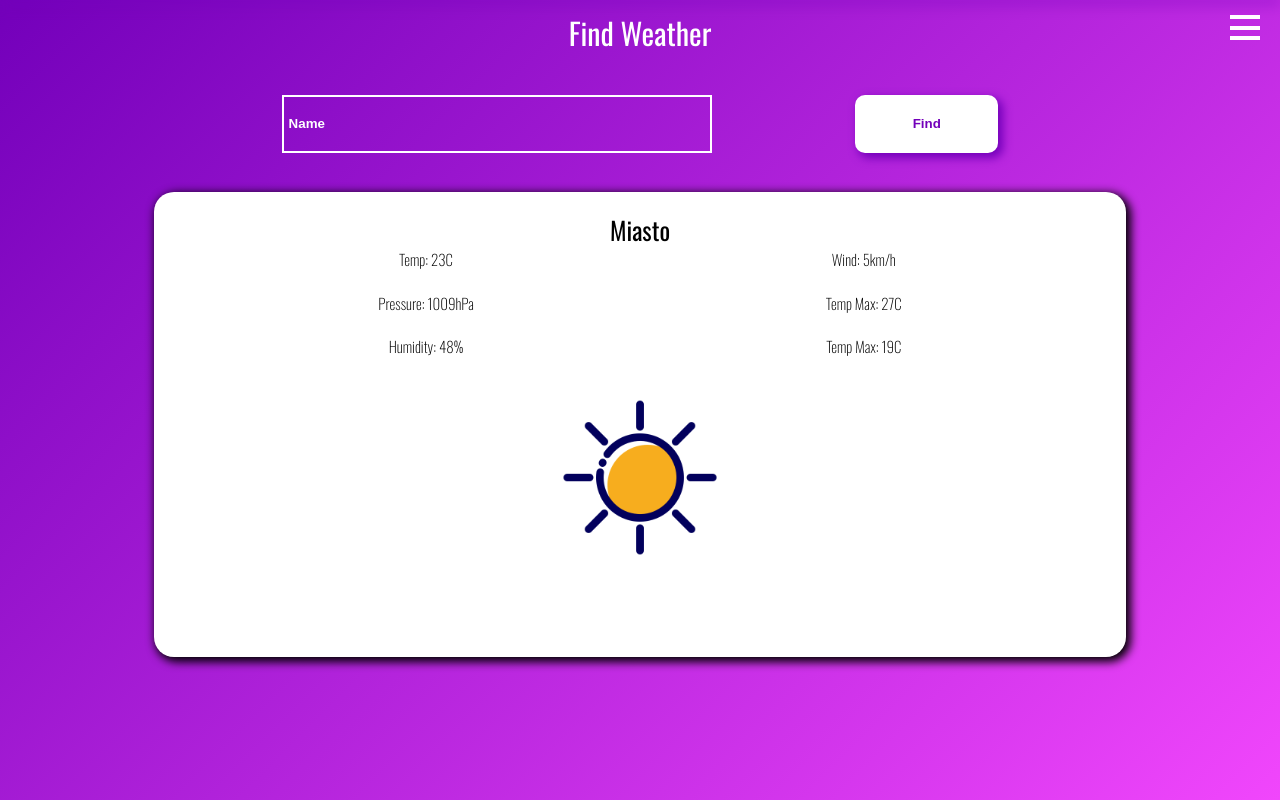
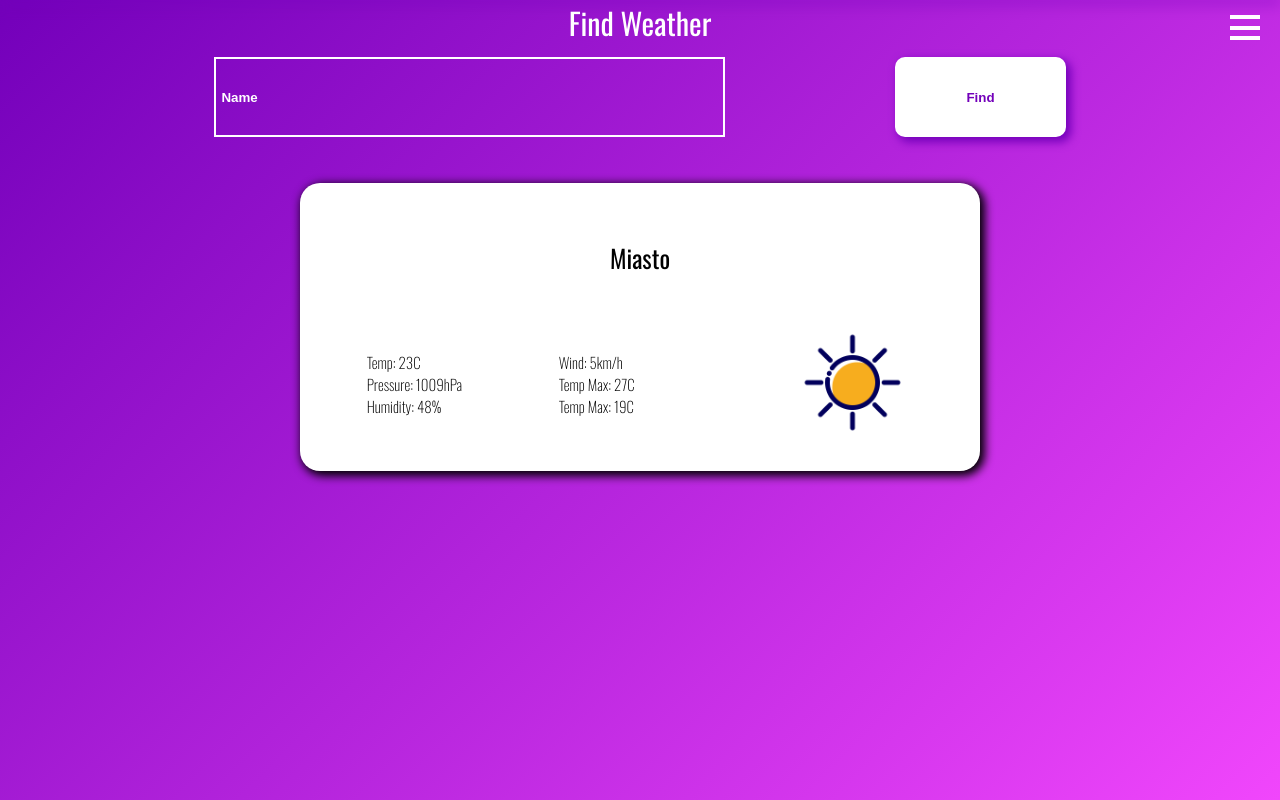
Before and after one commit to Growcu/AplikacjaPogodowa, a React (Create React App) app: page / in a window 1280 px wide. Both pictures are taken after a click on the button "Find". Built offline with nearby package versions, Linux system fonts and the light colour scheme.

Commit message:
improve findWeather styles for mobile

```diff
--- a/src/components/Card.jsx
+++ b/src/components/Card.jsx
@@ -9,6 +9,7 @@ const Card = () => {
     return (
         <div className="card">
             <h3 className="card-title">Miasto</h3>
+            <div className="card-info-wrapper">
                 <ul className="card-list">
                     <li className="card-list-item">Temp: 23C</li>
                     <li className="card-list-item">Pressure: 1009hPa</li>
@@ -16,9 +17,9 @@ const Card = () => {
                     <li className="card-list-item">Wind: 5km/h</li>
                     <li className="card-list-item">Temp Max: 27C</li>
                     <li className="card-list-item">Temp Max: 19C</li>
-                {/* <li className="card-list-item icon"><img src={Icon} alt="ikona" /></li> */}
                 </ul>
                 <div className="icon"><img src={Icon} alt="ikona" /></div>
+            </div>
         </div>
     );
 };
--- a/src/components/FindWeather.jsx
+++ b/src/components/FindWeather.jsx
@@ -10,13 +10,15 @@ const FindWeather = () => {
     const handleSetIsVisible = () => setIsVisible(!isVisble);
 
     return (
-        <div className="find-weather-page">
+        <div className="page">
             <h2 className="title-page">Find Weather</h2>
             <div className="find-container">
                 <input type="text" className="find-input" placeholder="Name" />
                 <button type="button" className="find-button" onClick={handleSetIsVisible}>Find</button>
             </div>
-            {isVisble ? <Card /> : null}
+            <div className="find-weather-page">
+                {isVisble ? <Card /> : null}
+            </div>
         </div>
     );
 };
--- a/src/styles/Card.css
+++ b/src/styles/Card.css
@@ -17,6 +17,13 @@
     font-weight: 400;
 }
 
+.card-info-wrapper {
+    display: flex;
+    flex-direction: column;
+    align-items: center;
+    justify-content: space-around;
+}
+
 .card-list {
     width: 90%;
     margin-top: 5%;
@@ -30,30 +37,33 @@
 }
 
 .icon {
-    margin-top: 5%;
-    width: 70%;
-    flex-grow: 1;
+    width: 40%;
 }
 
 .icon img {
     width: 100%;
 }
 
+
 @media (orientation: landscape) {
     .card {
         margin-top: 1%;
-        width: 95%;
-        height: 70%;
-        justify-content: space-between;
+        height: 95%;
     }
 
     .card-title {
-        margin-top: 2%;
+        margin-top: 5%;
+    }
+
+    .card-info-wrapper {
+        flex-direction: row;
     }
 
     .card-list {
         margin-top: 0;
-        max-height: 70%;
+        max-height: 60%;
+        width: 60%;
+        align-items: flex-start;
         flex-wrap: wrap;
         overflow: hidden;
     }
--- a/src/styles/FindWeather.css
+++ b/src/styles/FindWeather.css
@@ -1,24 +1,16 @@
 .find-weather-page {
-    margin-top: 3%;
-    flex-grow: 1;
+    max-height: 80%;
     width: 95%;
     display: flex;
     flex-direction: column;
+    justify-content: flex-start;
     align-items: center;
-    overflow: hidden;
-}
-
-.title-page {
-    flex-basis: 5%;
-    text-align: center;
-    font-size: 3em;
-    font-weight: 400;
-    color: white;
+    flex-grow: 1;
 }
 
 .find-container {
-    margin-top: 3%;
-    flex-basis: 10%;
+    margin: 3% 0;
+    min-height: 6%;
     width: 80%;
     display: flex;
     align-items: center;
@@ -27,7 +19,7 @@
 
 .find-input {
     flex-basis: 60%;
-    height: 50%;
+    height: 100%;
     padding: 0 5px;
     border: 2px solid white;
     background-color: transparent;
@@ -38,7 +30,7 @@
 
 .find-button {
     flex-basis: 20%;
-    height: 50%;
+    height: 100%;
     padding: 0 20px;
     border: none;
     border-radius: 10px;
@@ -54,19 +46,15 @@
 
 @media (orientation: landscape) {
     .find-weather-page {
+        width: 80%;
+        max-height: 60%;
         margin-top: 0;
-        padding-bottom: 2%;
-        width: 80%;
-    }
-
-    .title-page {
-        margin-top: 1%;
-        font-size: 2.5em;
+        margin-bottom: 2%;
     }
 
     .find-container {
         margin-top: 1%;
-        flex-basis: 15%;
+        min-height: 10%;
         width: 70%;
     }
 }
```
Lines whose indentation alone changed are shown as unchanged.
